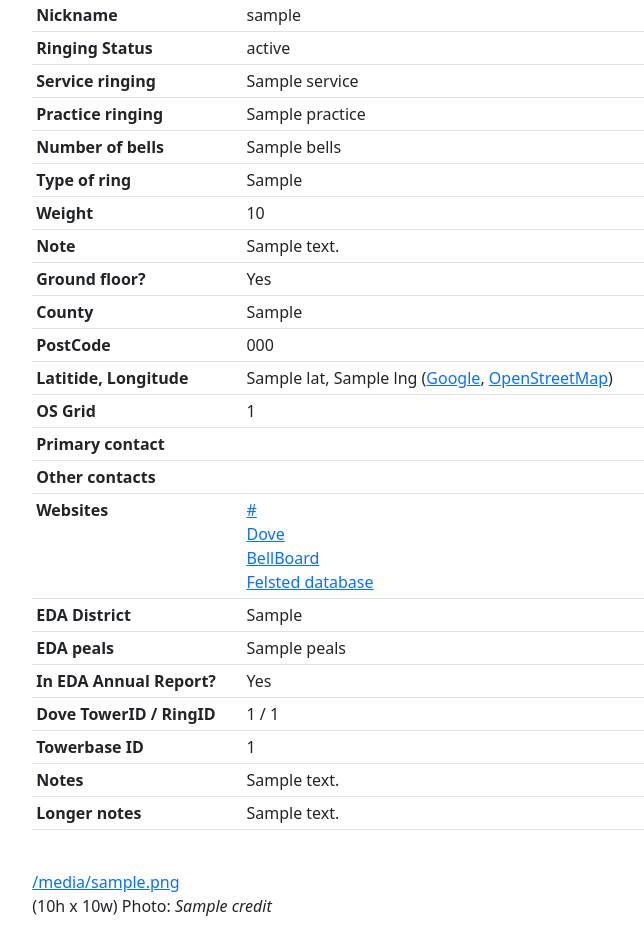
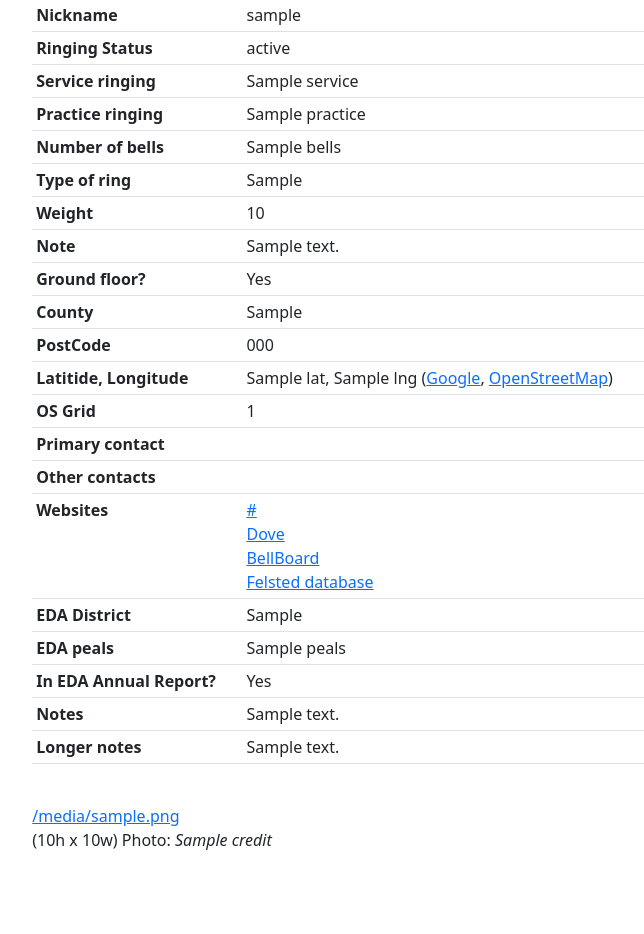
Before and after one commit to jw35/eda-django, a Django app: template eda/tower_database/templates/tower_database/tower_detail.html in a window 1280 px wide. Shown: the part 57-991 px from the top of the page, without its empty margins (293-937 px from the left). After the commit the page ends 907 px from the top, so only its background shows below. Run offline with Django 5.2, Linux system fonts and the light colour scheme; the template is opened without the code that fills it: most values are stand-ins (such as "Sample title", 1, 10 or a date in 2020); some libraries are stand-ins or nearby versions.

Commit message:
Drop Dove and Towerbase IDs

```diff
--- a/eda/tower_database/templates/tower_database/tower_detail.html
+++ b/eda/tower_database/templates/tower_database/tower_detail.html
@@ -133,14 +133,6 @@
 		<td>{{ tower.report|yesno|capfirst }}</td>
 	</tr>
 	<tr>
-		<td class="fw-bold">Dove TowerID / RingID</td>
-		<td>{{ tower.dove_towerid }} / {{ tower.dove_ringid }} </td>
-	</tr>
-	<tr>
-		<td class="fw-bold">Towerbase ID</td>
-		<td>{{ tower.towerbase_id }}</td>
-	</tr>
-	<tr>
 		<td class="fw-bold">Notes</td>
 		<td>{{ tower.notes }}</td>
 	</tr>
```
